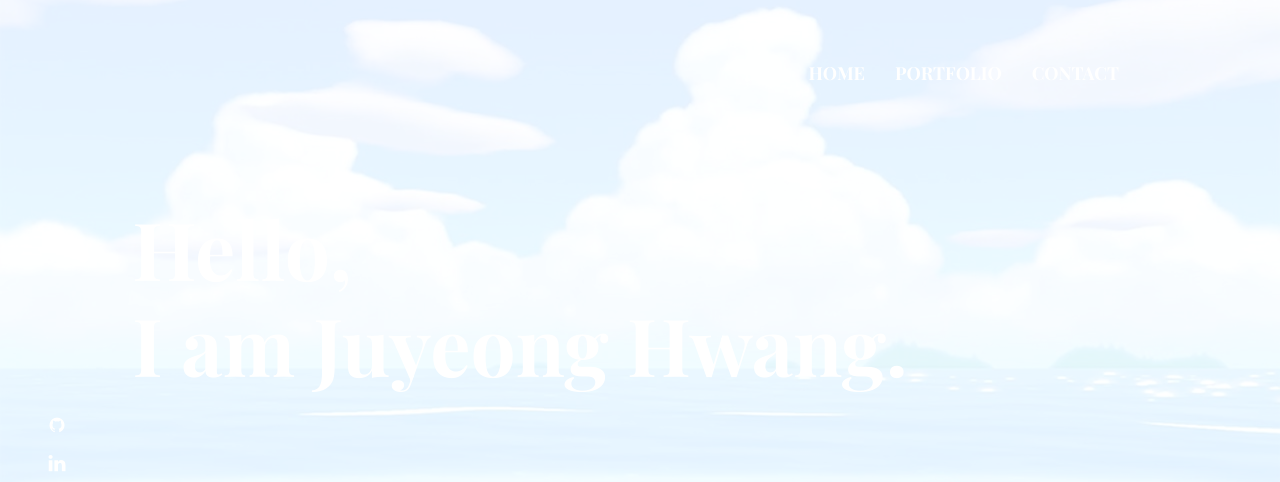
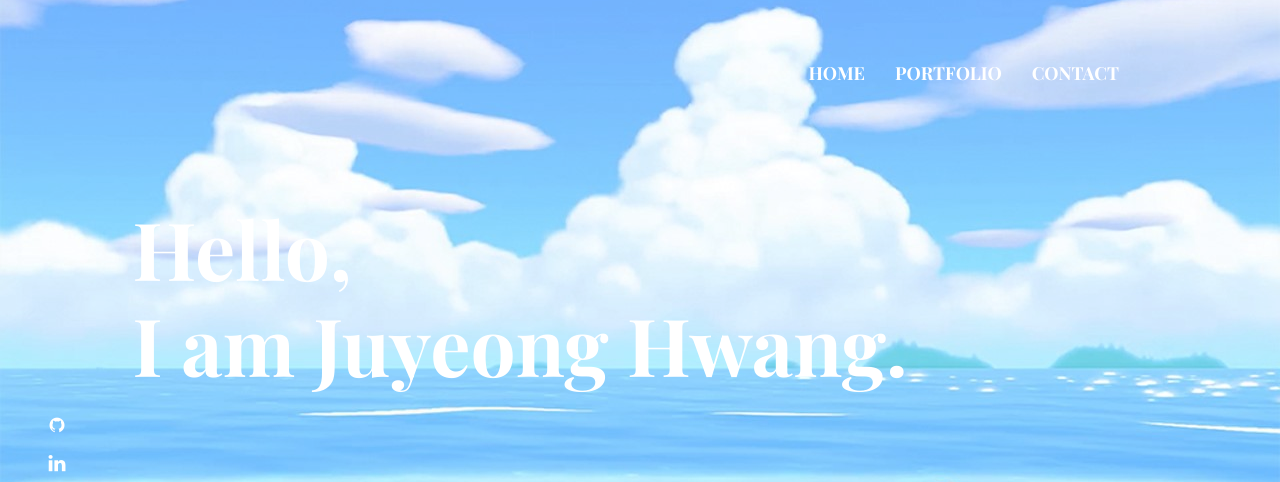
Before and after one commit to JuyeongHwang/JuyeongHwang.github.io, a Jekyll site: the page built from index.html, in a window 1280 px wide and 1400 px high. Shown: the top 482 px of the window. Built offline with Jekyll 4.4.1, drawn with Linux system fonts in a browser that asks for light colours; some web fonts are replaced; some of the changed text lies outside the part shown.

Commit message:
background

```diff
--- a/_includes/hero-section.html
+++ b/_includes/hero-section.html
@@ -18,3 +18,48 @@
   <!-- /social icon -->
 </section>
 <!-- /hero area -->
+
+<!-- hero area -->
+<section class="hero-area" id="parallax">
+  <div class="container">
+    <div class="row">
+      <img
+        class="layer-bg2"
+        id="hero-bg"
+        src="{{ site.baseurl }}/assets/images/illustrations/5376728-1.jpg"
+        alt="bg-shape"
+      />
+      <div class="col-lg-11 mx-auto">
+        <h1 class="text-white font-tertiary">{{ site.data.settings.hero.hero-title }}</h1>
+      </div>
+    </div>
+  </div>
+
+  <!-- social icon -->
+  <ul class="list-unstyled ml-5 mt-3 position-relative zindex-1">
+    {% for social in site.data.settings.social %}
+    <li class="mb-3">
+      <a class="text-white" href="{{ social.link }}">
+        <i class="{{ social.icon }}"></i>
+      </a>
+    </li>
+    {% endfor %}
+  </ul>
+</section>
+<!-- /hero area -->
+
+<!-- 스크롤 시 배경 전환 -->
+<script>
+  document.addEventListener("scroll", function () {
+    const heroImg = document.getElementById("hero-bg");
+    const scrollY = window.scrollY;
+
+    if (scrollY > 150) {
+      // 일정 높이 이상 스크롤되면 2번 이미지로
+      heroImg.src = "{{ site.baseurl }}/assets/images/illustrations/5376728_2.jpg";
+    } else {
+      // 다시 위로 올리면 원래 이미지로
+      heroImg.src = "{{ site.baseurl }}/assets/images/illustrations/5376728_1.jpg";
+    }
+  });
+</script>
--- a/assets/scss/templates/_hero-area.scss
+++ b/assets/scss/templates/_hero-area.scss
@@ -73,7 +73,7 @@
   left: 0;
   width: 100%;
   height: 100%;
-  opacity: 15%;
+  opacity: 80%;
   object-fit: cover;
   overflow: hidden;
 
```
Also changed, not shown: assets/images/illustrations/5376728_1.jpg (added), assets/images/illustrations/5376728_2.jpg (added).
